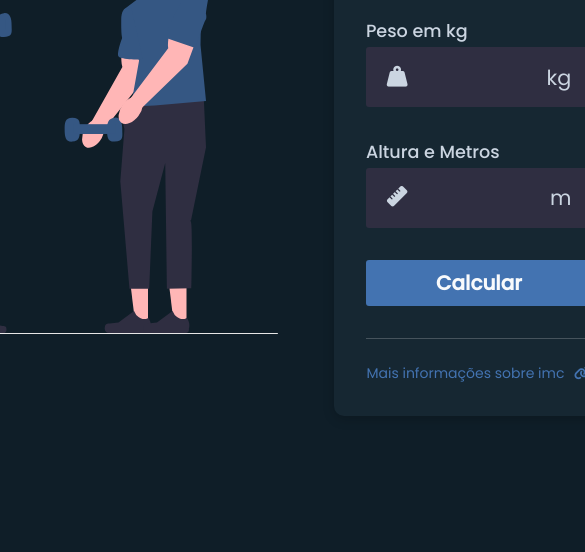
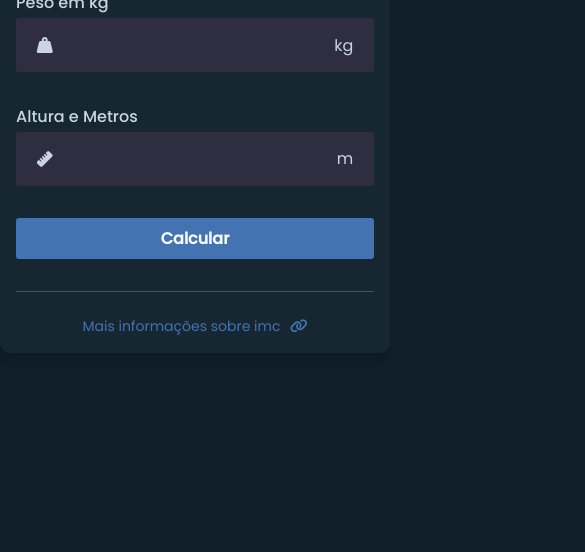
Before and after one commit to KaueMtaheus/Calculadora-imc, a plain HTML site: page index.html in a window 390 px wide. Shown: the part 292-844 px from the top of the page, 585 px wide, since content can reach past the window. Drawn offline with Linux system fonts and the light colour scheme.

Commit message:
Responsivo
deixando para telas menores

```diff
--- a/css/style.css
+++ b/css/style.css
@@ -167,3 +167,49 @@ body {
     display: none;
 
 }
+
+/*------------Media query----------------------*/
+
+@media (max-width: 768px) {
+    #container {
+        display: flex;
+        align-items: center;
+
+    }
+
+    #img {
+        display: none;
+    }
+
+
+    #calculator {
+        padding: 1rem;
+        width: 100%;
+    }
+
+    #title {
+        font-size: 1.5rem;
+    }
+
+    .input-box label {
+        font-size: 1rem;
+    }
+
+    .input-field span,
+    .input-field i {
+        font-size: 1rem;
+    }
+
+    .input-field input {
+        font-size: 1rem;
+    }
+
+    #calculate {
+        font-size: 1rem; /* Reduza o tamanho do botão de cálculo */
+    }
+
+    #bmi span:last-child {
+        font-size: 0.75rem; /* Reduza o tamanho da descrição de IMC */
+    }
+
+}
```
